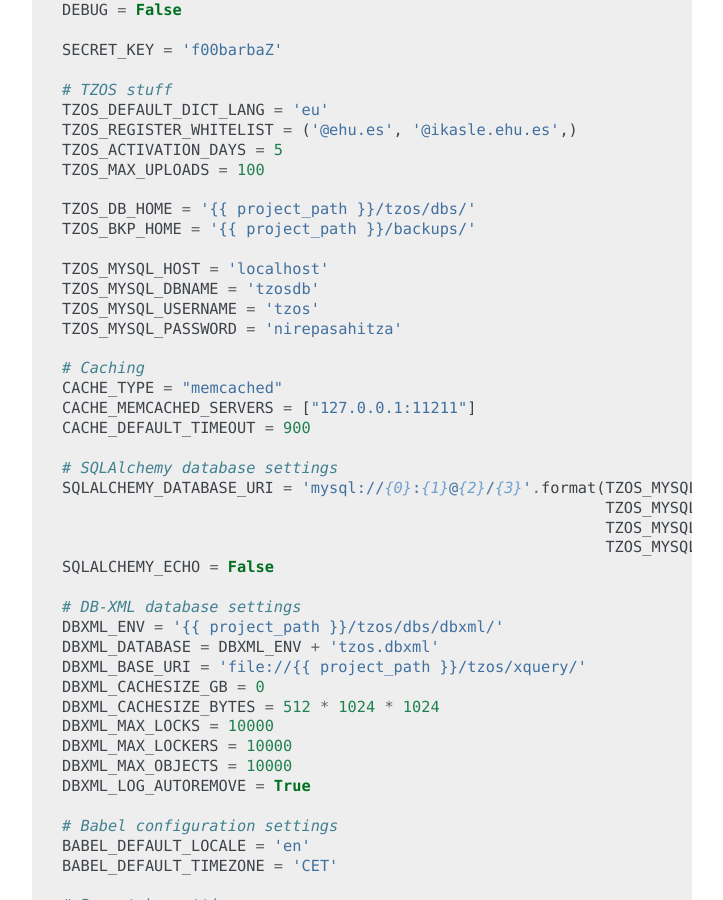
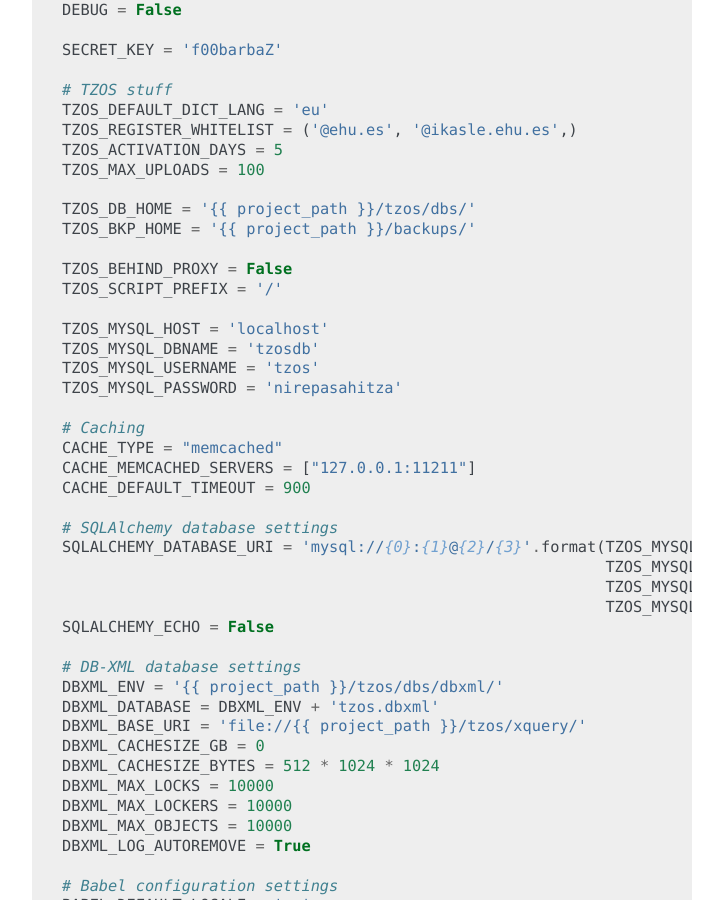
Before and after one commit to julen/tzos, a Sphinx documentation site: the page built from docs/instalazioa.rst, in a window 1280 px wide and 900 px high, scrolled down 3812 px. Shown: the whole window, without its empty margins (388-1111 px from the left). Built offline with Sphinx 7.4.7, drawn with Linux system fonts in a browser that asks for light colours.

Commit message:
Reference latest configuration keys.

```diff
--- a/docs/instalazioa.rst
+++ b/docs/instalazioa.rst
@@ -204,6 +204,9 @@ konfigurazio-balioa berrerabiltzeko prestatuta::
 
     TZOS_DB_HOME = '{{ project_path }}/tzos/dbs/'
     TZOS_BKP_HOME = '{{ project_path }}/backups/'
+
+    TZOS_BEHIND_PROXY = False
+    TZOS_SCRIPT_PREFIX = '/'
 
     TZOS_MYSQL_HOST = 'localhost'
     TZOS_MYSQL_DBNAME = 'tzosdb'
```
